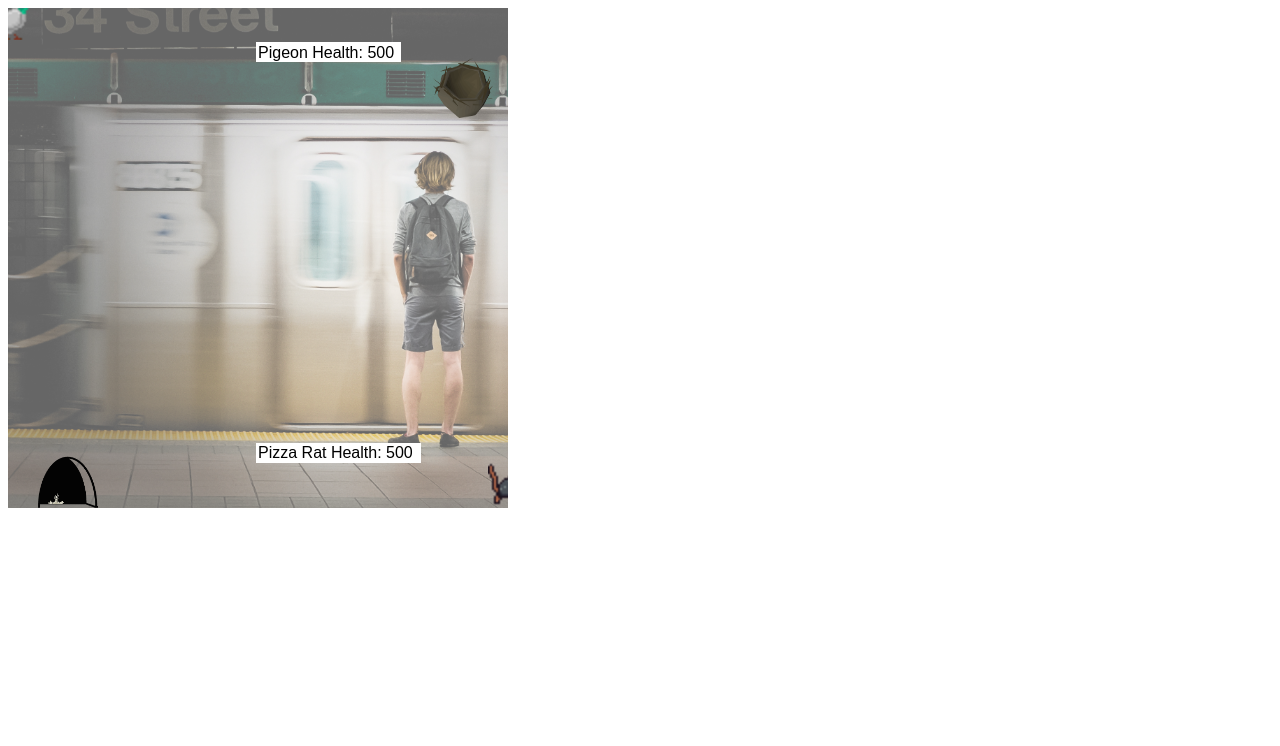
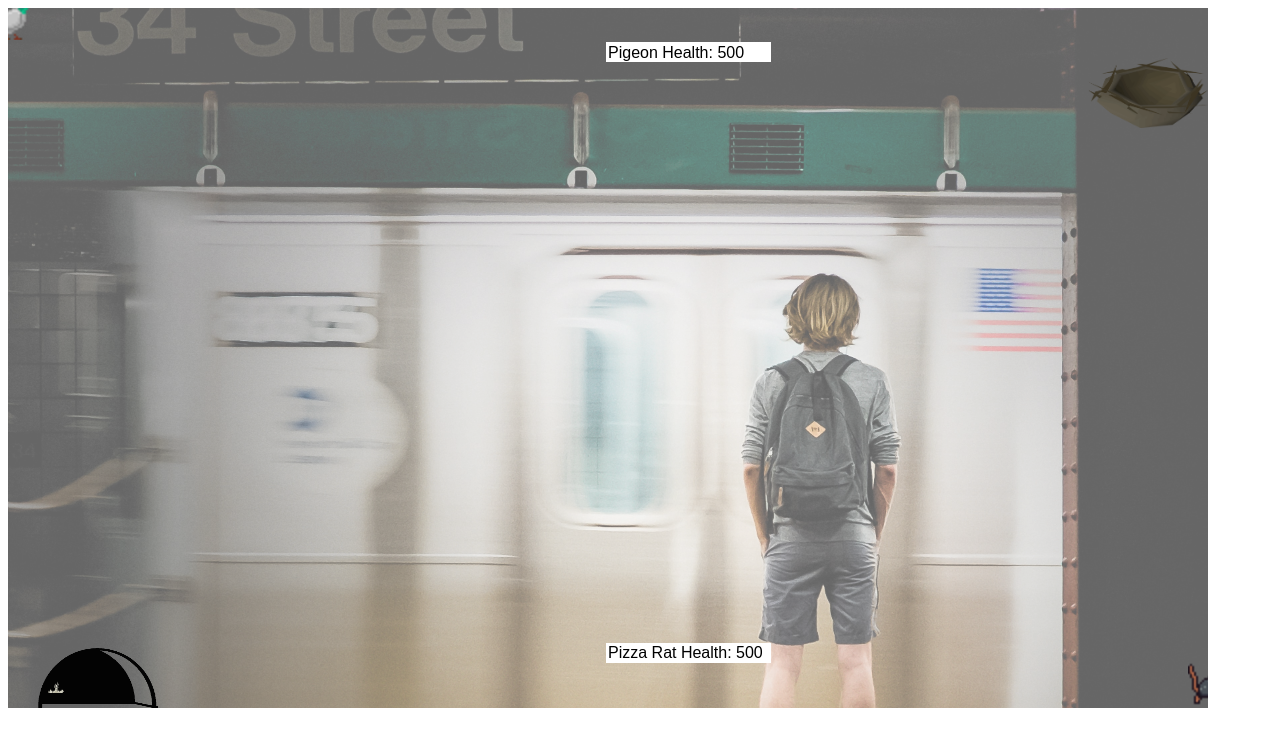
Before and after one commit to carolineminassian/Pigeon-vs-Pizza-Rat, a plain HTML site: page index.html in a window 1280 px wide. Both pictures are taken after a click on the button "Start Game". Drawn offline with Linux system fonts and the light colour scheme.

Commit message:
reformatting

```diff
--- a/game.js
+++ b/game.js
@@ -18,10 +18,26 @@ class Game {
   start(level) {
     this.level = level;
     this.running = true;
+    // this.canvas.width = window.innerWidth * 0.75;
+    // this.canvas.height = window.innerHeight * 0.75;
     this.pizzaRat = new PizzaRat(this, this.canvas.height - 64);
     this.pigeon = new Pigeon(this, 0);
-    this.pigeonNest = new StockPile(this, this.canvas.width - 75, 50, nest);
-    this.ratHole = new StockPile(this, 30, this.canvas.height - 60, hole);
+    this.pigeonNest = new StockPile(
+      this,
+      this.canvas.width * 0.9,
+      50,
+      nest,
+      this.canvas.width * 0.1,
+      this.canvas.height * 0.1
+    );
+    this.ratHole = new StockPile(
+      this,
+      30,
+      this.canvas.height * 0.9,
+      hole,
+      this.canvas.width * 0.1,
+      this.canvas.height * 0.1
+    );
     this.lastPizzaDropTime = Date.now();
     this.pizzaDropInterval = 3000;
     this.pizzas = [];
@@ -40,7 +56,7 @@ class Game {
   dropPizza() {
     const pizza = new Pizza(
       this,
-      Math.floor(Math.random() * this.canvas.width),
+      Math.floor(Math.random() * (this.canvas.width - 64)),
       0
     );
     this.pizzas.push(pizza);
@@ -83,6 +99,7 @@ class Game {
         this.pizzaRat.x - this.pizzaRat.width / 2 <=
           pizza.x + pizza.width / 2 &&
         this.ratPickedUpPizza.length < 1
+        // this.ratPickedUpPizza.length < 2
       ) {
         this.ratPickedUpPizza.push(pizza);
         this.pizzas.splice(index, 1);
@@ -108,7 +125,7 @@ class Game {
     });
   }
 
-  pizzaDropOff() {
+  pizzaDropOffR() {
     this.ratPickedUpPizza.forEach((pizzaR, index) => {
       if (
         pizzaR.x <= this.ratHole.x + this.ratHole.width &&
@@ -120,6 +137,8 @@ class Game {
         this.ratPickedUpPizza.splice(index, 1);
       }
     });
+  }
+  pizzaDropOffP() {
     this.pigeonPickedUpPizza.forEach((pizzaP, index) => {
       if (
         pizzaP.x <= this.pigeonNest.x + this.pigeonNest.width &&
@@ -149,7 +168,8 @@ class Game {
     }
     if (
       currentTimestamp - this.lastPizzaDropTime > this.pizzaDropInterval &&
-      this.pizzas.length < 2
+      this.pizzas.length < 1
+      // this.pizzas.length < 2
     ) {
       this.dropPizza();
       this.lastPizzaDropTime = currentTimestamp; // drop pizza after certain amount of seconds
@@ -240,7 +260,19 @@ class Game {
   paintBackground() {
     this.context.save();
     this.context.globalAlpha = 0.6;
-    this.context.drawImage(subway, 0, 0, 3600 / 5.72, 2861 / 5.72);
+    this.context.drawImage(
+      subway,
+      0,
+      0,
+      3600,
+      2861 - this.canvas.height,
+      0,
+      0,
+      this.canvas.width,
+      this.canvas.height
+      // 3600 / (2861 / this.canvas.height),
+      // 2861 / (2861 / this.canvas.height)
+    );
     this.context.restore();
   }
 
@@ -260,7 +292,7 @@ class Game {
       this.canvas.height - 50
     );
     this.context.fillStyle = 'white';
-    this.context.fillRect(this.canvas.width / 2 - 2, 34, 145, 20);
+    this.context.fillRect(this.canvas.width / 2 - 2, 34, 165, 20);
     this.context.fillStyle = 'black';
     this.context.fillText(
       `Pigeon Health: ${this.pigeonHealth}`,
--- a/index.html
+++ b/index.html
@@ -12,7 +12,7 @@
       <button>Start Game</button>
     </div>
     <div class="screen" id="screen-playing" style="display: none">
-      <canvas width="500" height="500"></canvas>
+      <canvas width="1200" height="700"></canvas>
     </div>
     <div class="screen" id="screen-pigeon-lost" style="display: none">
       <h3>game OVER, Pizza Rat wins by default</h3>
--- a/pigeon.js
+++ b/pigeon.js
@@ -19,7 +19,7 @@ class Pigeon extends Player {
       this.game.dropDroppings();
     });
     window.addEventListener('dblclick', () => {
-      this.game.pizzaDropOff();
+      this.game.pizzaDropOffP();
     });
   }
 
@@ -38,8 +38,7 @@ class Pigeon extends Player {
       this.width,
       this.height
     );
-    // context.fillStyle = 'blue';
-    // context.fillRect(this.x, this.y, this.width, this.height);
+
     context.restore();
   }
 }
--- a/pigeonDropping.js
+++ b/pigeonDropping.js
@@ -1,4 +1,4 @@
-const GRAVITY2 = 0.2;
+const GRAVITY2 = 0.3;
 const poop = new Image();
 poop.src = '/images/fallingPoo.png';
 const poopSplat = new Image();
--- a/pizza.js
+++ b/pizza.js
@@ -34,8 +34,6 @@ class Pizza {
     const context = this.game.context;
     context.save();
     context.drawImage(pizza, this.x, this.y, this.width, this.height);
-    // context.fillStyle = 'orange';
-    // context.fillRect(this.x, this.y, this.width, this.height);
     context.restore();
   }
 }
--- a/pizzaRat.js
+++ b/pizzaRat.js
@@ -12,7 +12,7 @@ class PizzaRat extends Player {
   enableControls() {
     window.addEventListener('keydown', (event) => {
       const key = event.code;
-      const units = 5;
+      const units = this.game.canvas.width * 0.015;
       switch (key) {
         case 'ArrowRight':
           if (this.x + this.width < this.game.canvas.width - units) {
@@ -32,7 +32,7 @@ class PizzaRat extends Player {
           this.game.launchPizza();
           break;
         case 'ArrowUp':
-          this.game.pizzaDropOff();
+          this.game.pizzaDropOffR();
           break;
       }
     });
@@ -66,8 +66,6 @@ class PizzaRat extends Player {
         this.height
       );
     }
-    // context.fillStyle = 'red';
-    // context.fillRect(this.x, this.y, this.width, this.height);
     context.restore();
   }
 }
--- a/stockPile.js
+++ b/stockPile.js
@@ -1,11 +1,11 @@
 class StockPile {
-  constructor(game, x, y, image) {
+  constructor(game, x, y, image, width, height) {
     this.game = game;
     this.x = x;
     this.y = y;
     this.image = image;
-    this.width = 60;
-    this.height = 60;
+    this.width = width;
+    this.height = height;
   }
 
   paint() {
```
